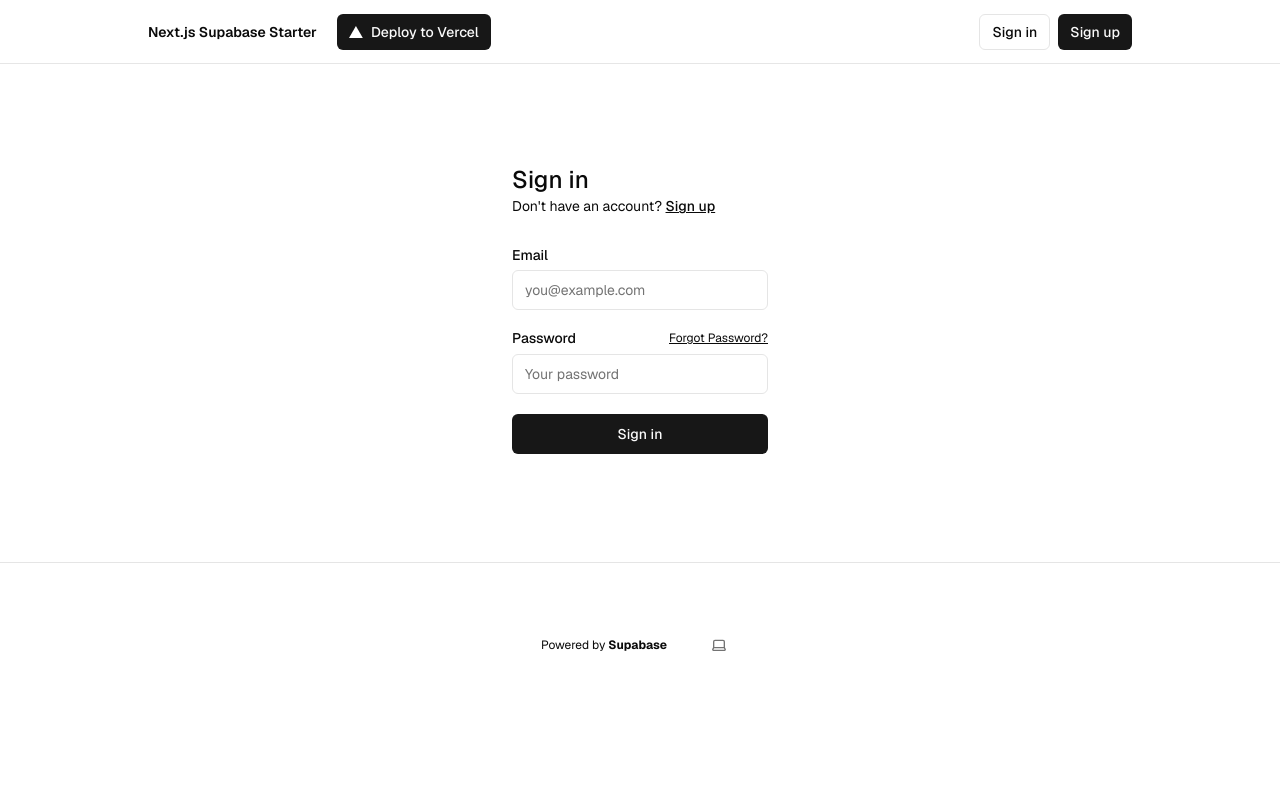
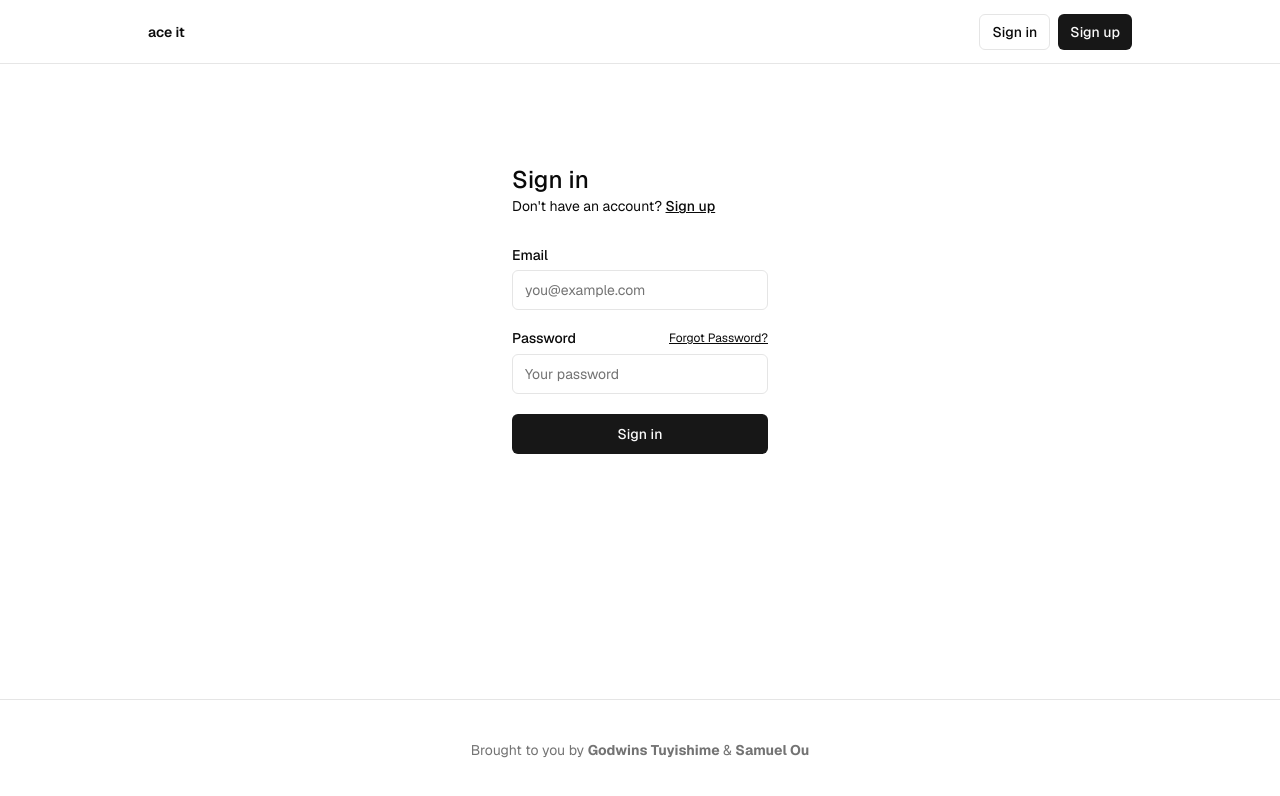
Before and after one commit to ousamuel/ace-it, a Next.js app: page /sign-in in a window 1280 px wide. Shown: the top 796 px of the page. Built offline with nearby package versions, Linux system fonts and the light colour scheme; no server answers.

Commit message:
demo waitlist

```diff
--- a/app/(auth-pages)/sign-up/page.tsx
+++ b/app/(auth-pages)/sign-up/page.tsx
@@ -27,12 +27,25 @@ export default function Signup({ searchParams }: { searchParams: Message }) {
         </p>
         <div className="flex flex-col gap-2 [&>input]:mb-3 mt-8">
           <Label htmlFor="email">Email</Label>
-          <Input name="email" placeholder="you@example.com" required />
+          <Input
+            name="email"
+            type="email"
+            placeholder="you@example.com"
+            required
+          />
           <Label htmlFor="password">Password</Label>
           <Input
             type="password"
             name="password"
             placeholder="Your password"
+            minLength={6}
+            required
+          />
+          <Label htmlFor="confirmPassword">Confirm Password</Label>
+          <Input
+            type="password"
+            name="confirmPassword"
+            placeholder="Confirm your password"
             minLength={6}
             required
           />
@@ -42,7 +55,7 @@ export default function Signup({ searchParams }: { searchParams: Message }) {
           <FormMessage message={searchParams} />
         </div>
       </form>
-      <SmtpMessage />
+      {/* <SmtpMessage /> */}
     </>
   );
 }
--- a/app/actions.ts
+++ b/app/actions.ts
@@ -8,12 +8,17 @@ import { redirect } from "next/navigation";
 export const signUpAction = async (formData: FormData) => {
   const email = formData.get("email")?.toString();
   const password = formData.get("password")?.toString();
+  const confirmPassword = formData.get("confirmPassword")?.toString();
   const supabase = createClient();
   const origin = headers().get("origin");
 
   if (!email || !password) {
     return { error: "Email and password are required" };
   }
+  if (confirmPassword != password) {
+    return encodedRedirect("error", "/sign-up", "Passwords are not matching");
+  }
+  // added custom password confirmation to ensure no typos
 
   const { error } = await supabase.auth.signUp({
     email,
@@ -27,11 +32,18 @@ export const signUpAction = async (formData: FormData) => {
     console.error(error.code + " " + error.message);
     return encodedRedirect("error", "/sign-up", error.message);
   } else {
-    return encodedRedirect(
-      "success",
-      "/sign-up",
-      "Thanks for signing up! Please check your email for a verification link.",
-    );
+    // return encodedRedirect(
+    //   "success",
+    //   "/sign-up",
+    //   "Thanks for signing up! Please check your email for a verification link.",
+    // );
+
+    // return redirect("/protected");
+    // changed this line to redirect b/c no need for verification
+    // too hassling to do email verification b/c supabase only allows for 4 every hour
+    // if app were to scale large enough + paid service, then I can add custom aws SMTP and renable email verification for safety
+    return redirect("/waitlist");
+    // change back to /protected once site is actually ready and no more waitlist
   }
 };
 
@@ -49,7 +61,9 @@ export const signInAction = async (formData: FormData) => {
     return encodedRedirect("error", "/sign-in", error.message);
   }
 
-  return redirect("/protected");
+  // return redirect("/protected");
+  return redirect("/waitlist");
+  // change back to /protected once site is actually ready and no more waitlist
 };
 
 export const forgotPasswordAction = async (formData: FormData) => {
@@ -71,7 +85,7 @@ export const forgotPasswordAction = async (formData: FormData) => {
     return encodedRedirect(
       "error",
       "/forgot-password",
-      "Could not reset password",
+      "Could not reset password"
     );
   }
 
@@ -82,7 +96,7 @@ export const forgotPasswordAction = async (formData: FormData) => {
   return encodedRedirect(
     "success",
     "/forgot-password",
-    "Check your email for a link to reset your password.",
+    "Check your email for a link to reset your password."
   );
 };
 
@@ -96,7 +110,7 @@ export const resetPasswordAction = async (formData: FormData) => {
     encodedRedirect(
       "error",
       "/protected/reset-password",
-      "Password and confirm password are required",
+      "Password and confirm password are required"
     );
   }
 
@@ -104,7 +118,7 @@ export const resetPasswordAction = async (formData: FormData) => {
     encodedRedirect(
       "error",
       "/protected/reset-password",
-      "Passwords do not match",
+      "Passwords do not match"
     );
   }
 
@@ -116,7 +130,7 @@ export const resetPasswordAction = async (formData: FormData) => {
     encodedRedirect(
       "error",
       "/protected/reset-password",
-      "Password update failed",
+      "Password update failed"
     );
   }
 
--- a/app/layout.tsx
+++ b/app/layout.tsx
@@ -14,8 +14,8 @@ const defaultUrl = process.env.VERCEL_URL
 
 export const metadata = {
   metadataBase: new URL(defaultUrl),
-  title: "Next.js and Supabase Starter Kit",
-  description: "The fastest way to build apps with Next.js and Supabase",
+  title: "AceIt",
+  description: "The fastest way to study",
 };
 
 export default function RootLayout({
@@ -37,31 +37,41 @@ export default function RootLayout({
               <nav className="w-full flex justify-center border-b border-b-foreground/10 h-16">
                 <div className="w-full max-w-5xl flex justify-between items-center p-3 px-5 text-sm">
                   <div className="flex gap-5 items-center font-semibold">
-                    <Link href={"/"}>Next.js Supabase Starter</Link>
-                    <div className="flex items-center gap-2">
+                    {/* <Link href={"/"}>Next.js Supabase Starter</Link> */}
+                    <h1>ace it</h1>
+                    {/* <div className="flex items-center gap-2">
                       <DeployButton />
-                    </div>
+                    </div> */}
                   </div>
                   {!hasEnvVars ? <EnvVarWarning /> : <HeaderAuth />}
                 </div>
               </nav>
-              <div className="flex flex-col gap-20 max-w-5xl p-5">
+              <div className="flex flex-col gap-20 max-w-5xl p-5 grow">
                 {children}
               </div>
 
-              <footer className="w-full flex items-center justify-center border-t mx-auto text-center text-xs gap-8 py-16">
-                <p>
-                  Powered by{" "}
+              <footer className="w-full flex items-center justify-center border-t mx-auto text-center text-xs gap-8 py-10">
+                <p className="text-sm text-muted-foreground">
+                  Brought to you by{" "}
                   <a
-                    href="https://supabase.com/?utm_source=create-next-app&utm_medium=template&utm_term=nextjs"
+                    href="https://www.godwins.site/"
                     target="_blank"
                     className="font-bold hover:underline"
                     rel="noreferrer"
                   >
-                    Supabase
+                    Godwins Tuyishime
+                  </a>
+                  &nbsp;&&nbsp;
+                  <a
+                    href="https://www.samuel-ou.com/"
+                    target="_blank"
+                    className="font-bold hover:underline"
+                    rel="noreferrer"
+                  >
+                    Samuel Ou
                   </a>
                 </p>
-                <ThemeSwitcher />
+                {/* <ThemeSwitcher /> */}
               </footer>
             </div>
           </main>
--- /dev/null
+++ b/app/waitlist/page.tsx
@@ -0,0 +1,27 @@
+import FetchDataSteps from "@/components/tutorial/fetch-data-steps";
+import { createClient } from "@/utils/supabase/server";
+import { InfoIcon } from "lucide-react";
+import { redirect } from "next/navigation";
+
+export default async function ProtectedPage() {
+  const supabase = createClient();
+
+  const {
+    data: { user },
+  } = await supabase.auth.getUser();
+
+  if (!user) {
+    return redirect("/sign-in");
+  }
+
+  return (
+    <div className="flex-1 w-full flex flex-col gap-12 text-center">
+      <h1 className="scroll-m-20 text-4xl font-extrabold tracking-tight lg:text-5xl">
+        Thanks for joining our waitlist!
+      </h1>
+      <h3 className="scroll-m-20 text-2xl font-semibold tracking-tight">
+        Our app will soon be out of development and ready to save your grades!
+      </h3>
+    </div>
+  );
+}
```
Also changed, not shown: 1 other file (tests, documents, lock files or other folders).
